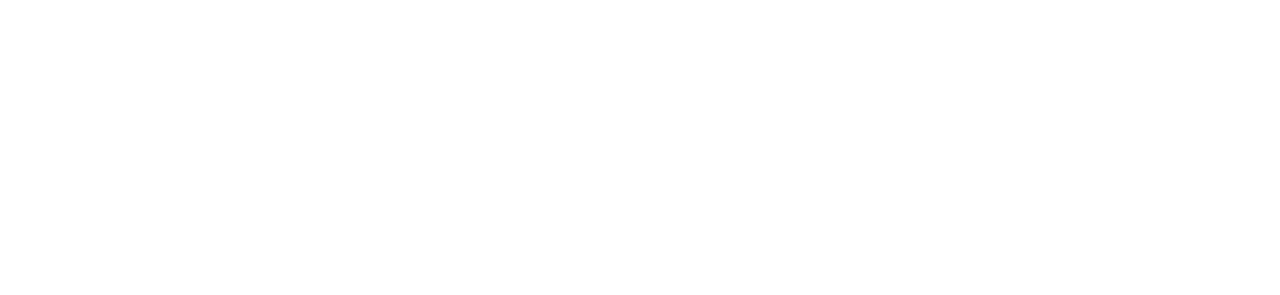
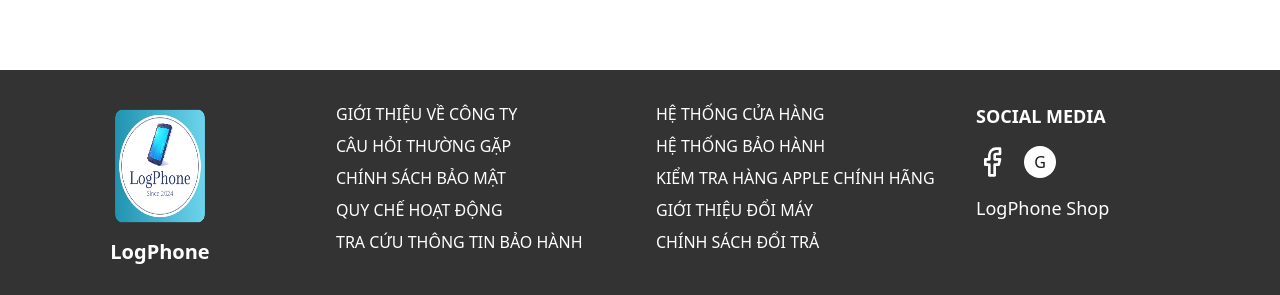
Before and after one commit to thongbui-2025/EcommerPhone, a React (Vite) app: page / in a window 1280 px wide. Shown: the part 736-1031 px from the top of the page. Before the commit the page ends 806 px from the top, so only its background shows below. Built offline with nearby package versions, Linux system fonts and the light colour scheme; no server answers.

Commit message:
Footer commit

```diff
--- /dev/null
+++ b/src/components/Footer.jsx
@@ -0,0 +1,103 @@
+import { Facebook } from "lucide-react";
+import { Link } from "react-router";
+export default function Footer() {
+	return (
+		<footer className="w-full bg-[#333333] text-white py-8">
+			<div className="container mx-auto px-4">
+				<div className="grid grid-cols-1 md:grid-cols-4 gap-8">
+					{/* Company Info Column */}
+					<div className="space-y-4">
+						<div className="flex flex-col md:items-center gap-2">
+							<img
+								src="/LogPhone.png"
+								alt="LogPhone Logo"
+								className="w-[8vw] h-[16vh]"
+							/>
+							<span className="text-xl font-bold">LogPhone</span>
+						</div>
+					</div>
+
+					{/* Order Info Column */}
+					<div className="space-y-2">
+						<ul className="space-y-2">
+							<li>
+								<Link to="#" className="hover:text-gray-300">
+									GIỚI THIỆU VỀ CÔNG TY
+								</Link>
+							</li>
+							<li>
+								<Link to="#" className="hover:text-gray-300">
+									CÂU HỎI THƯỜNG GẶP
+								</Link>
+							</li>
+							<li>
+								<Link to="#" className="hover:text-gray-300">
+									CHÍNH SÁCH BẢO MẬT
+								</Link>
+							</li>
+							<li>
+								<Link to="#" className="hover:text-gray-300">
+									QUY CHẾ HOẠT ĐỘNG
+								</Link>
+							</li>
+							<li>
+								<Link to="#" className="hover:text-gray-300">
+									TRA CỨU THÔNG TIN BẢO HÀNH
+								</Link>
+							</li>
+						</ul>
+					</div>
+
+					{/* Warranty Info Column */}
+					<div className="space-y-2">
+						<ul className="space-y-2">
+							<li>
+								<Link to="#" className="hover:text-gray-300">
+									HỆ THỐNG CỬA HÀNG
+								</Link>
+							</li>
+							<li>
+								<Link to="#" className="hover:text-gray-300">
+									HỆ THỐNG BẢO HÀNH
+								</Link>
+							</li>
+							<li>
+								<Link to="#" className="hover:text-gray-300">
+									KIỂM TRA HÀNG APPLE CHÍNH HÃNG
+								</Link>
+							</li>
+							<li>
+								<Link to="#" className="hover:text-gray-300">
+									GIỚI THIỆU ĐỔI MÁY
+								</Link>
+							</li>
+							<li>
+								<Link to="#" className="hover:text-gray-300">
+									CHÍNH SÁCH ĐỔI TRẢ
+								</Link>
+							</li>
+						</ul>
+					</div>
+
+					{/* Social Media Column */}
+					<div className="space-y-4">
+						<h3 className="font-bold text-lg">SOCIAL MEDIA</h3>
+						<div className="flex gap-4">
+							<Link to="#" className="hover:text-gray-300">
+								<Facebook className="w-8 h-8" />
+							</Link>
+							<Link to="#" className="hover:text-gray-300">
+								<span className="w-8 h-8 flex items-center justify-center rounded-full bg-white hover:opacity-80 text-zinc-900">
+									G
+								</span>
+							</Link>
+						</div>
+						<div className="flex items-center gap-2">
+							<span className="text-lg">LogPhone Shop</span>
+						</div>
+					</div>
+				</div>
+			</div>
+		</footer>
+	);
+}
--- a/src/layout/UserLayout.jsx
+++ b/src/layout/UserLayout.jsx
@@ -1,11 +1,13 @@
 import { Outlet } from "react-router";
 import Header from "../components/Header";
+import Footer from "../components/Footer";
 
 const UserLayout = () => {
 	return (
 		<div>
 			<Header />
 			<Outlet />
+			<Footer />
 		</div>
 	);
 };
```
